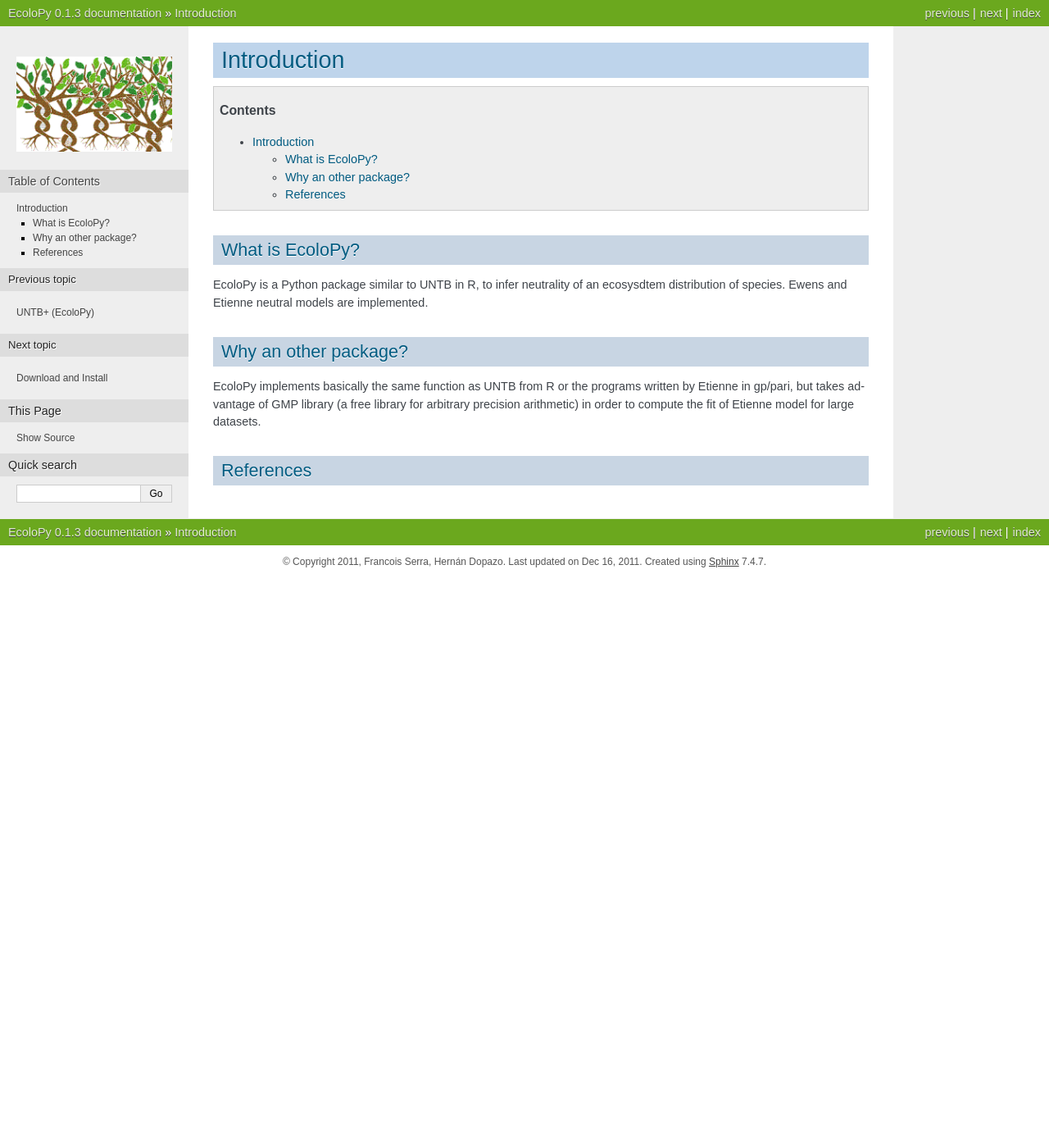
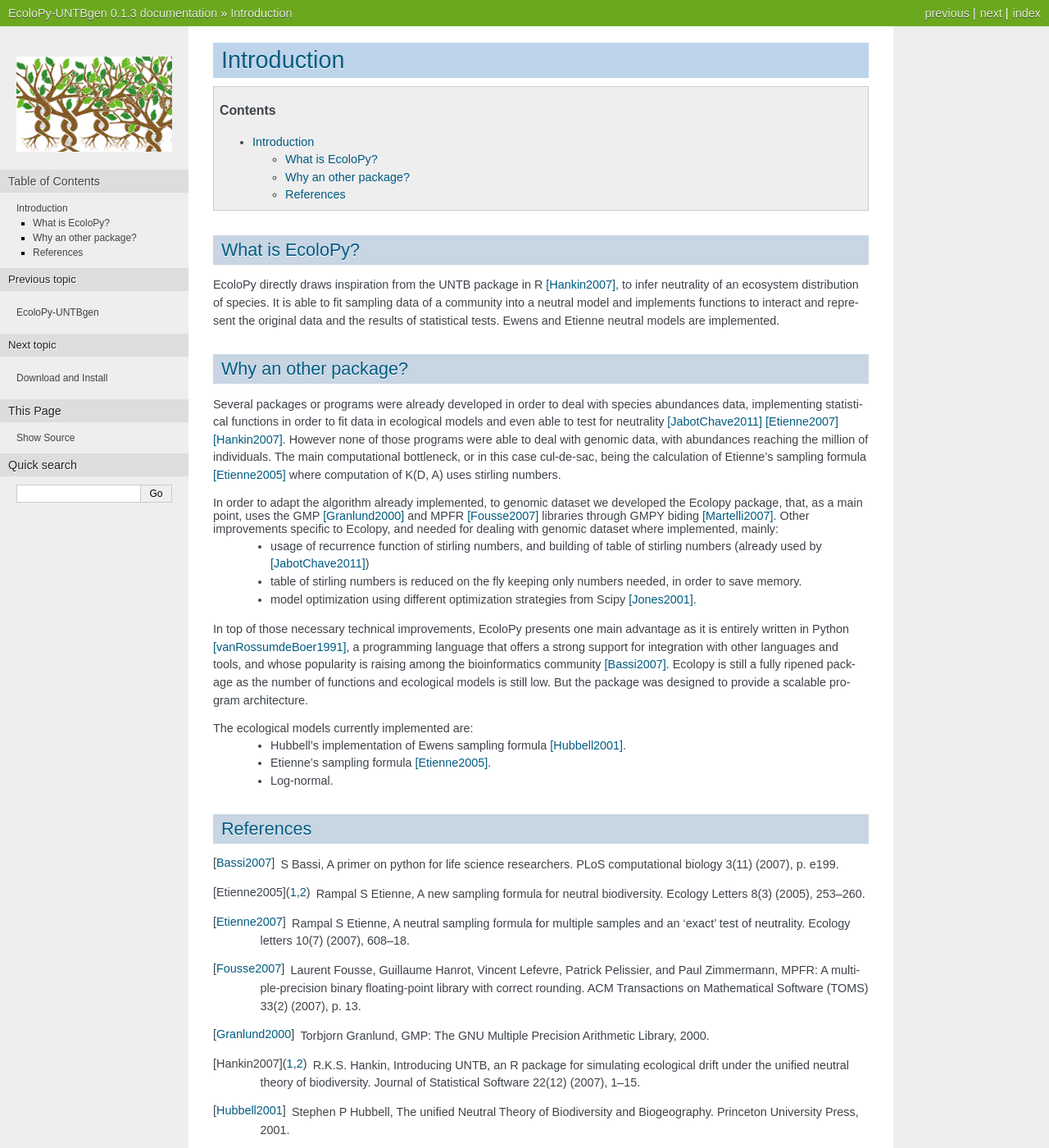
Before and after one commit to fransua/ecolopy, a Sphinx documentation site: the page built from doc/source/intro.rst, in a window 1280 px wide and 1400 px high. Shown: the whole window at 82% size. Built offline with Sphinx 7.4.7, drawn with Linux system fonts in a browser that asks for light colours; formulas are drawn with MathJax 3; some of the changed text lies outside the part shown.

Commit message:
added intro and ref to doc

```diff
--- a/doc/source/conf.py
+++ b/doc/source/conf.py
@@ -43,7 +43,7 @@
 master_doc = 'index'
 
 # General information about the project.
-project = u'EcoloPy'
+project = u'EcoloPy-UNTBgen'
 copyright = u'2011, Francois Serra, Hernán Dopazo'
 
 # The version info for the project you're documenting, acts as replacement for
@@ -182,7 +182,7 @@
 # Grouping the document tree into LaTeX files. List of tuples
 # (source start file, target name, title, author, documentclass [howto/manual]).
 latex_documents = [
-  ('index', 'EcoloPy.tex', u'EcoloPy Documentation',
+  ('index', 'EcoloPy.tex', u'EcoloPy-UNTBgen Documentation',
    u'François Serra and Hernán Dopazo', 'manual'),
 ]
 
--- a/doc/source/intro.rst
+++ b/doc/source/intro.rst
@@ -9,16 +9,49 @@
 What is EcoloPy?
 ================
 
-EcoloPy is a Python package similar to UNTB in R, to infer neutrality of an ecosysdtem distribution of species.
+EcoloPy directly draws inspiration from the UNTB package in R [Hankin2007]_, to infer neutrality of an ecosystem distribution of species. It is able to fit sampling data of a community into a neutral model and implements functions to interact and represent the original data and the results of statistical tests.
 Ewens and Etienne neutral models are implemented.
 
 Why an other package?
 =====================
 
-EcoloPy implements basically the same function as UNTB from R or the programs written by Etienne in gp/pari, but
-takes advantage of GMP library (a free library for arbitrary precision arithmetic) in order to compute the fit of
-Etienne model for large datasets.
+Several packages or programs were already developed in order to deal with species abundances data, implementing statistical functions in order to fit data in ecological models and even able to test for neutrality [JabotChave2011]_ [Etienne2007]_ [Hankin2007]_. However none of those programs were able to deal with genomic data, with abundances reaching the million of individuals. The main computational bottleneck, or in this case cul-de-sac, being the calculation of Etienne’s sampling formula [Etienne2005]_ where computation of K(D, A) uses stirling numbers.
+
+In order to adapt the algorithm already implemented, to genomic dataset we developed the Ecolopy package, that, as a main point, uses the GMP [Granlund2000]_ and MPFR [Fousse2007]_ libraries through GMPY biding [Martelli2007]_. Other improvements specific to Ecolopy, and needed for dealing with genomic dataset where implemented, mainly:
+  * usage of recurrence function of stirling numbers, and building of table of stirling numbers (already used by [JabotChave2011]_)
+  * table of stirling numbers is reduced on the fly keeping only numbers needed, in order to save memory.
+  * model optimization using different optimization strategies from Scipy [Jones2001]_.
+
+In top of those necessary technical improvements, EcoloPy presents one main advantage as it is entirely written in Python [vanRossumdeBoer1991]_, a programming language that offers a strong support for integration with other languages and tools, and whose popularity is raising among the bioinformatics community [Bassi2007]_. Ecolopy is still a fully ripened package as the number of functions and ecological models is still low. But the package was designed to provide a scalable program architecture.
+
+The ecological models currently implemented are:
+  * Hubbell's implementation of Ewens sampling formula [Hubbell2001]_.
+  * Etienne's sampling formula [Etienne2005]_.
+  * Log-normal.
+
 
 
 References
 ==========
+
+.. [Bassi2007] S Bassi, A primer on python for life science researchers. PLoS computational biology 3(11) (2007), p. e199.
+
+.. [Etienne2005] Rampal S Etienne, A new sampling formula for neutral biodiversity. Ecology Letters 8(3) (2005), 253–260.
+
+.. [Etienne2007] Rampal S Etienne, A neutral sampling formula for multiple samples and an 'exact' test of neutrality. Ecology letters 10(7) (2007), 608–18.
+
+.. [Fousse2007] Laurent Fousse, Guillaume Hanrot, Vincent Lefevre, Patrick Pelissier, and Paul Zimmermann, MPFR: A multiple-precision binary floating-point library with correct rounding. ACM Transactions on Mathematical Software (TOMS) 33(2) (2007), p. 13.
+
+.. [Granlund2000] Torbjorn Granlund, GMP: The GNU Multiple Precision Arithmetic Library, 2000.
+
+.. [Hankin2007] R.K.S. Hankin, Introducing UNTB, an R package for simulating ecological drift under the unified neutral theory of biodiversity. Journal of Statistical Software 22(12) (2007), 1–15.
+
+.. [Hubbell2001] Stephen P Hubbell, The unified Neutral Theory of Biodiversity and Biogeography. Princeton University Press, 2001.
+
+.. [JabotChave2011] Franck Jabot and Jerome Chave, Analyzing Tropical Forest Tree Species Abundance Distributions Using a Nonneutral Model and through Approximate Bayesian Inference. The American naturalist 178(2) (2011), E37–47.
+
+.. [Jones2001] Eric Jones, Travis Oliphant, Pearu Peterson, and Others, Scipy: Open source scientific tools for Python, 2001.
+
+.. [Martelli2007] Alex Martelli, GMPY Multiprecision arithmetic for Python, 2007.
+
+.. [vanRossumdeBoer1991] G van Rossum and J de Boer, Interactively testing remote servers using the python programming language. CWI Quarterly 4(4) (1991), 283–303.
--- a/doc/source/reference/reference_abundance.rst
+++ b/doc/source/reference/reference_abundance.rst
@@ -1,7 +1,7 @@
 Abundance Class
 ===============
 
-.. currentmodule:: ecolopy
+.. currentmodule:: ecolopy.abundance
 
 .. autoclass:: ecolopy.Abundance
    :members:
--- a/doc/source/reference/reference_models.rst
+++ b/doc/source/reference/reference_models.rst
@@ -1,7 +1,7 @@
 EcologicalModel Class
 =====================
 
-.. currentmodule:: ecolopy
+.. currentmodule:: ecolopy.ecological_model
 
 .. autoclass:: ecolopy.EcologicalModel
    :members:
```
Also changed, not shown: doc/source/index.rst (+5 -3 lines), doc/source/tutorial/load_abundance.rst (+29 -23 lines).
